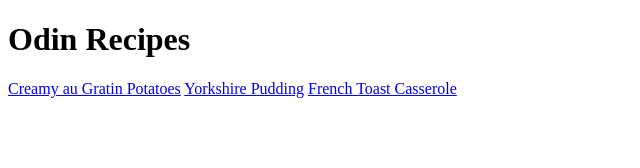
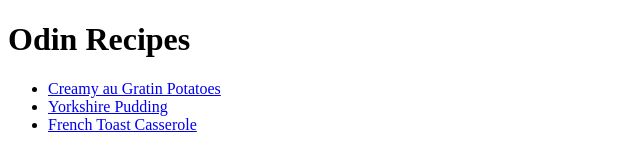
Before and after one commit to miiywma/odin-recipes, a plain HTML site: page index.html in a window 1280 px wide. Shown: the whole page, without its empty margins (0-640 px from the left). Drawn offline with Linux system fonts and the light colour scheme.

Commit message:
Update index.html with listing system

```diff
--- a/index.html
+++ b/index.html
@@ -8,8 +8,10 @@
 
 <body>
     <h1>Odin Recipes</h1>
-    <a href="recipes/creamy-au-gratin-potatoes.html">Creamy au Gratin Potatoes</a>
-    <a href="recipes/yorkshire-pudding.html">Yorkshire Pudding</a>
-    <a href="recipes/french-toast-casserole.html">French Toast Casserole</a>
+    <ul>
+        <li><a href="recipes/creamy-au-gratin-potatoes.html">Creamy au Gratin Potatoes</a></li>
+        <li><a href="recipes/yorkshire-pudding.html">Yorkshire Pudding</a></li>
+        <li><a href="recipes/french-toast-casserole.html">French Toast Casserole</a></li>
+    </ul>
 </body>
 </html>
```
